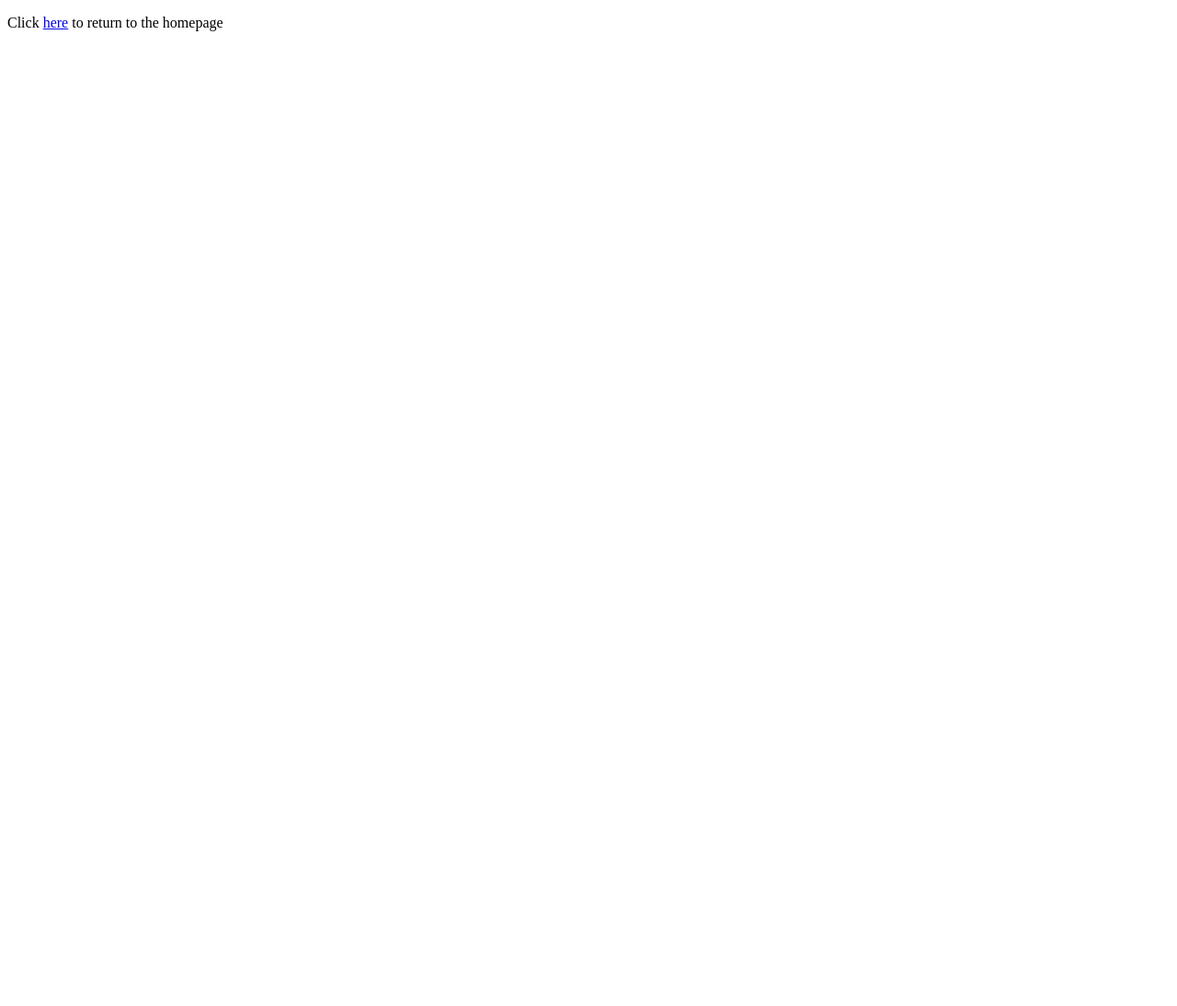
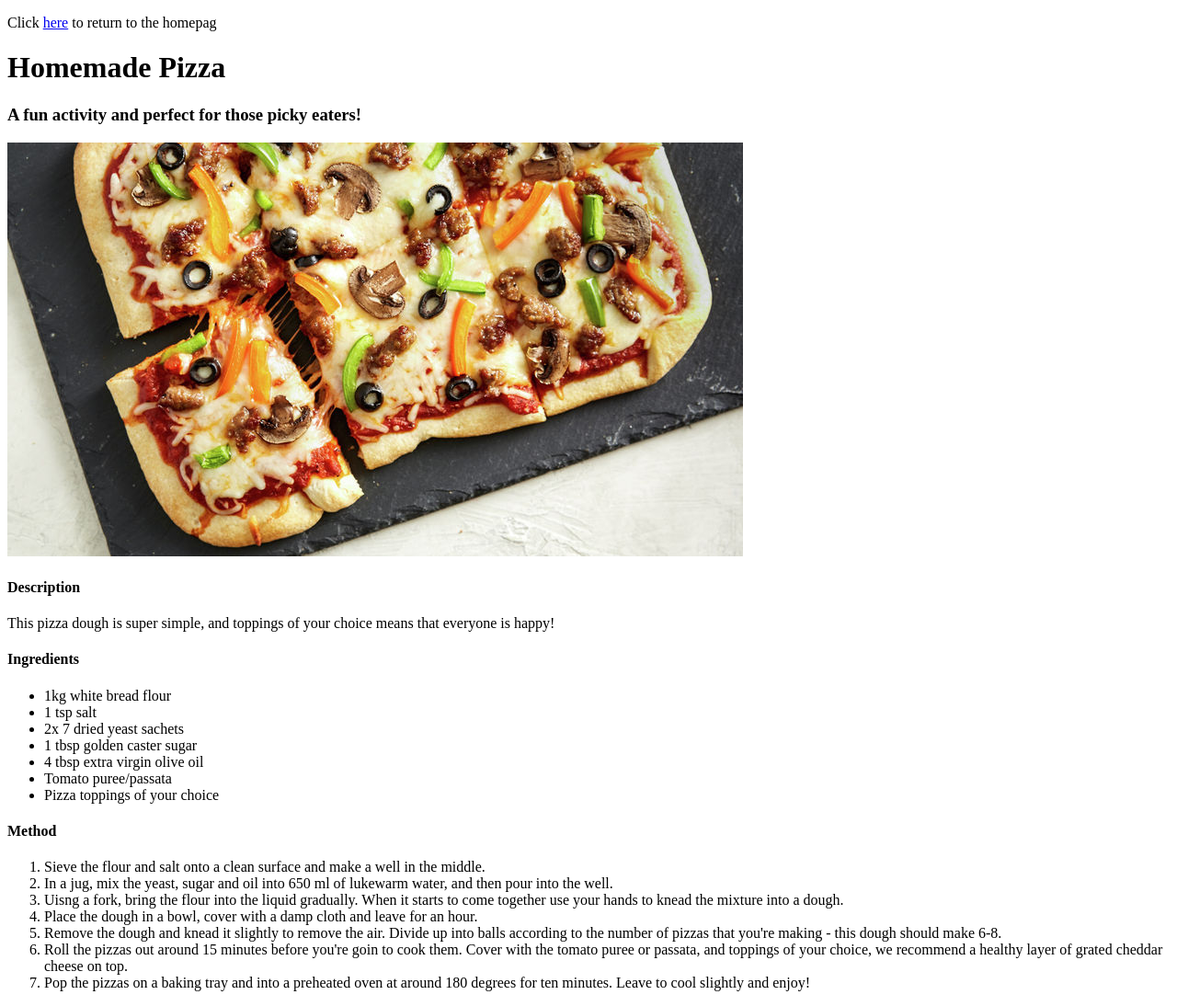
Before and after one commit to jennyambo/odin-recipes, a plain HTML site: page recipes/pizza.html in a window 1280 px wide. Shown: the whole page at 92% size. Before the commit the page ends 800 px from the top, so only its background shows below. Drawn offline with Linux system fonts and the light colour scheme.

Commit message:
Upload final two recipes and all images.

```diff
--- a/recipes/pizza.html
+++ b/recipes/pizza.html
@@ -2,12 +2,59 @@
 <html lang="en">
     <head>
         <meta charset="UTF-8">
-        <title>Homemade pizzas</title>
+        <title>Odin Recipes - Homemade pizza</title>
     </head>
     <body>
-        <p>Click <a href="../index.html">here</a> to return to the homepage</p>
+        <p>Click <a href="../index.html">here</a> to return to the homepag</p>
 
-
+        <p><h1>Homemade Pizza</h1></p>
+        <p><h3>A fun activity and perfect for those picky eaters!</h3></p>
+        <img src="../img/pizza.jpg" alt="A square pizza served on a slate
+        board, sliced into six pieces">
+        <p><h4>Description</h4></p>
+        <p>This pizza dough is super simple, and toppings of your choice means
+            that everyone is happy!</p>
+        <p><h4>Ingredients</h4></p>
+        <ul>
+            <li>1kg white bread flour</li>
+            <li>1 tsp salt</li>
+            <li>2x 7 dried yeast sachets</li>
+            <li>1 tbsp golden caster sugar</li>
+            <li>4 tbsp extra virgin olive oil</li>
+            <li>Tomato puree/passata</li>
+            <li>Pizza toppings of your choice</li>
+        </ul>
+        <p><h4>Method</h4></p>
+        <ol>
+            <li>
+                Sieve the flour and salt onto a clean surface and make
+                a well in the middle.
+            </li>
+            <li>
+                In a jug, mix the yeast, sugar and oil into 650 ml of lukewarm
+                water, and then pour into the well.
+            </li>
+            <li>
+                Uisng a fork, bring the flour into the liquid gradually. When it
+                starts to come together use your hands to knead the mixture into a dough.
+            </li>
+            <li>
+                Place the dough in a bowl, cover with a damp cloth and leave for an hour.
+            </li>
+            <li>
+                Remove the dough and knead it slightly to remove the air. Divide up into balls
+                according to the number of pizzas that you're making - this dough should
+                make 6-8.
+            </li>
+            <li>
+                Roll the pizzas out around 15 minutes before you're goin to cook them.
+                Cover with the tomato puree or passata, and toppings of your choice,
+                we recommend a healthy layer of grated cheddar cheese on top.
+            </li>
+            <li>
+                Pop the pizzas on a baking tray and into a preheated oven at around 180
+                degrees for ten minutes. Leave to cool slightly and enjoy!
+            </li>
+        </ol>
     </body>
-
 </html>
```
Also changed, not shown: pizza.html (added, +19 -0 lines), recipes/garlicspag.html (+48 -0 lines), recipes/lasagna.html (+3 -2 lines), img/lasagna.jpg (added), img/pasta.jpg (added), img/pizza.jpg (added).
